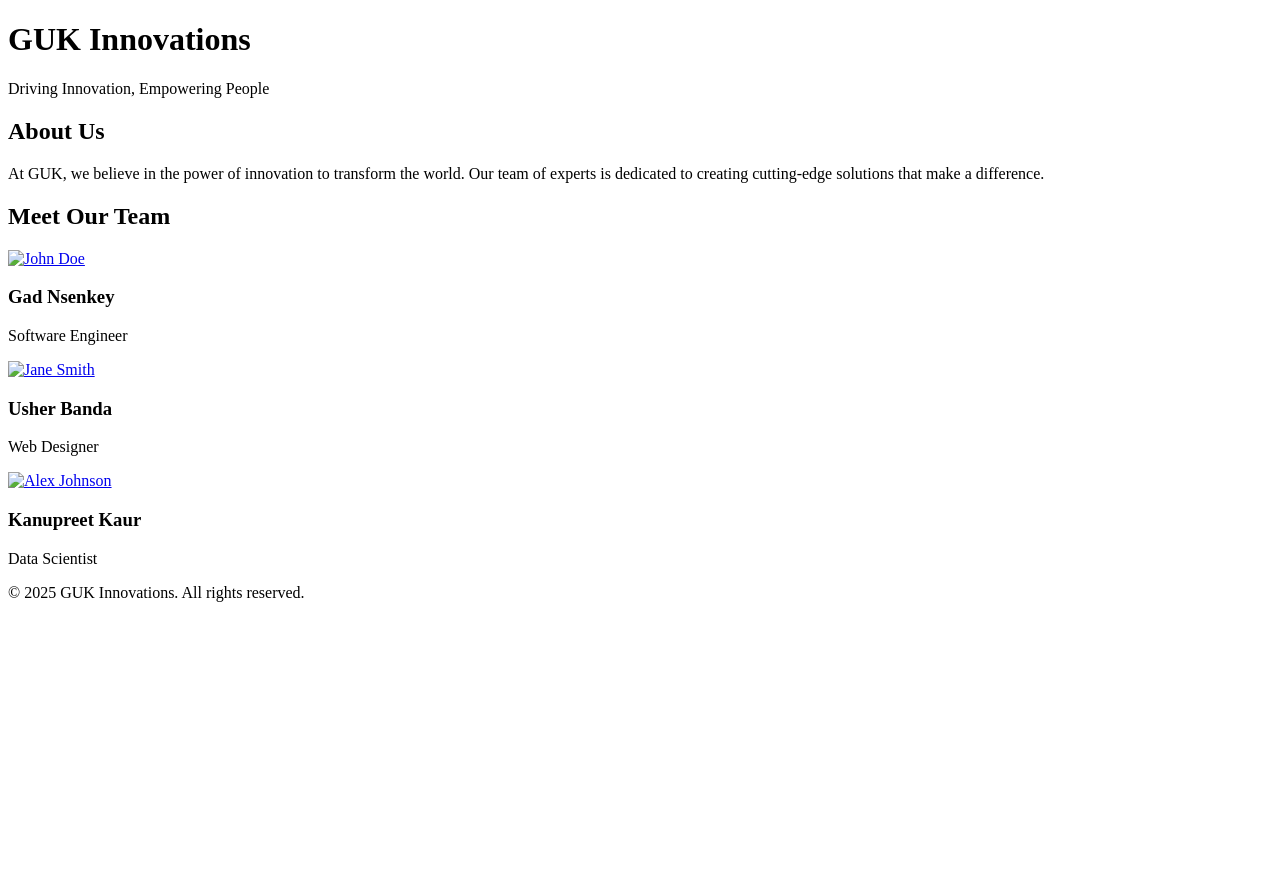
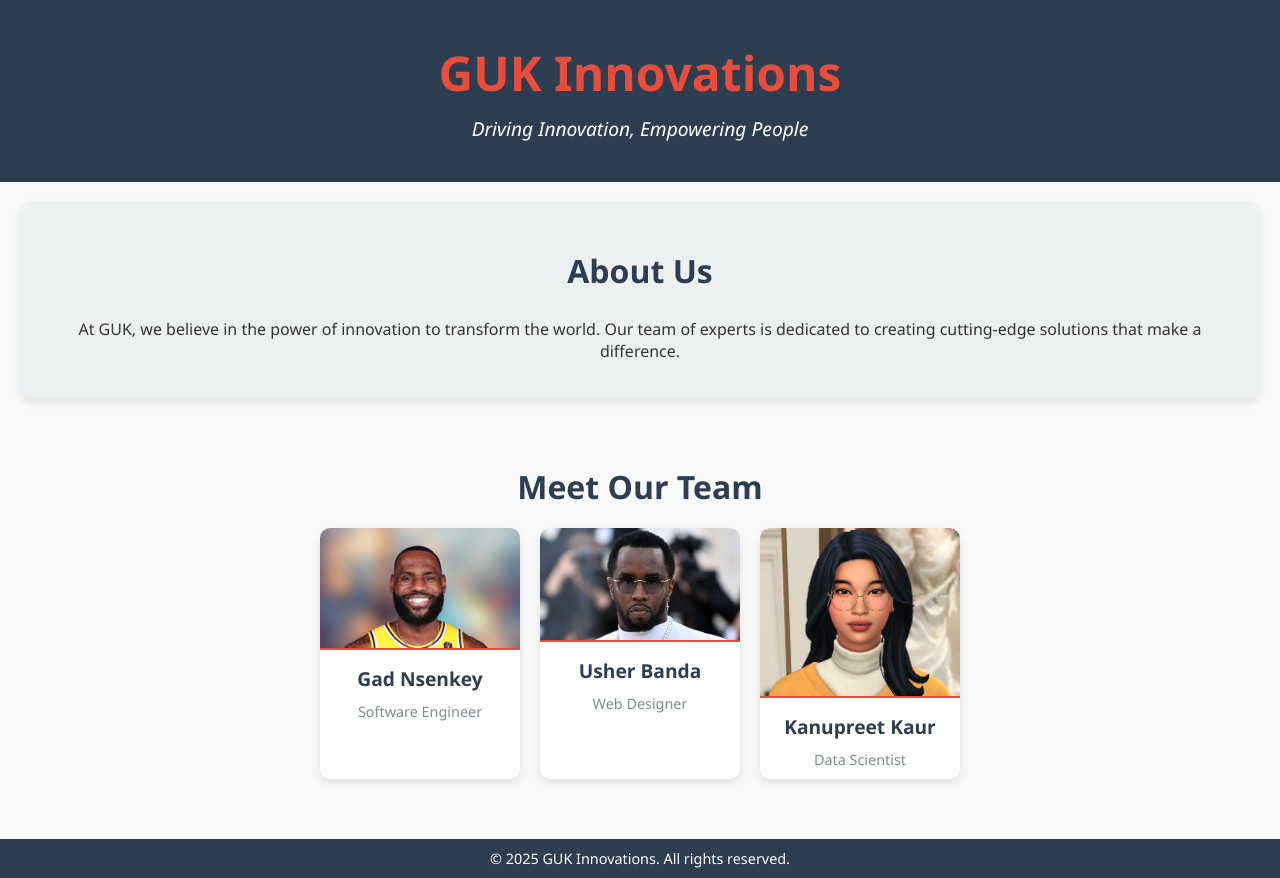
Before and after one commit to gad405/Front-End-Web-Development-Project, a plain HTML site: page index.html in a window 1280 px wide. Before the commit the page ends 800 px from the top, so only its background shows below. Drawn offline with Linux system fonts and the light colour scheme.

Commit message:
Initialize project with basic structure and worker profiles

```diff
--- a/index.html
+++ b/index.html
@@ -23,7 +23,7 @@
             <div class="worker-gallery">
                 <div class="worker-card">
                     <a href="worker1.html">
-                        <img src="worker1.png" alt="John Doe">
+                        <img src="worker1.png" alt="Gad Nsenkey">
                     </a>
                     <h3>Gad Nsenkey</h3>
                     <p>Software Engineer</p>
@@ -31,7 +31,7 @@
 
                 <div class="worker-card">
                     <a href="worker2.html">
-                        <img src="worker2.png" alt="Jane Smith">
+                        <img src="worker2.png" alt="Usher Banda">
                     </a>
                     <h3>Usher Banda</h3>
                     <p>Web Designer</p>
@@ -39,7 +39,7 @@
 
                 <div class="worker-card">
                     <a href="worker3.html">
-                        <img src="worker3.png" alt="Alex Johnson">
+                        <img src="worker3.png" alt="Kanupreet Kaur">
                     </a>
                     <h3>Kanupreet Kaur</h3>
                     <p>Data Scientist</p>
--- a/styles.css
+++ b/styles.css
@@ -0,0 +1,102 @@
+body {
+    font-family: 'Segoe UI', Tahoma, Geneva, Verdana, sans-serif;
+    margin: 0;
+    padding: 0;
+    background-color: #f9f9f9;
+    color: #333;
+}
+
+header {
+    background-color: #2c3e50;
+    color: white;
+    padding: 40px 0;
+    text-align: center;
+}
+
+#company-name {
+    font-size: 3em;
+    margin: 0;
+    color: #e74c3c;
+}
+
+.tagline {
+    font-size: 1.2em;
+    font-style: italic;
+    margin: 10px 0 0;
+}
+
+.about-us {
+    padding: 20px;
+    text-align: center;
+    background-color: #ecf0f1;
+    margin: 20px;
+    border-radius: 10px;
+    box-shadow: 0 4px 8px rgba(0, 0, 0, 0.1);
+}
+
+.about-us h2 {
+    font-size: 2em;
+    color: #2c3e50;
+}
+
+.team {
+    padding: 20px;
+    text-align: center;
+}
+
+.team h2 {
+    font-size: 2em;
+    color: #2c3e50;
+    margin-bottom: 20px;
+}
+
+.worker-gallery {
+    display: flex;
+    justify-content: center;
+    gap: 20px;
+    flex-wrap: wrap;
+}
+
+.worker-card {
+    background-color: white;
+    border-radius: 10px;
+    box-shadow: 0 4px 8px rgba(0, 0, 0, 0.1);
+    overflow: hidden;
+    width: 200px;
+    transition: transform 0.3s ease;
+}
+
+.worker-card:hover {
+    transform: translateY(-10px);
+}
+
+.worker-card img {
+    width: 100%;
+    height: auto;
+    border-bottom: 2px solid #e74c3c;
+}
+
+.worker-card h3 {
+    font-size: 1.2em;
+    margin: 10px 0;
+    color: #2c3e50;
+}
+
+.worker-card p {
+    font-size: 0.9em;
+    color: #7f8c8d;
+    margin: 0 0 10px;
+}
+
+footer {
+    background-color: #2c3e50;
+    color: white;
+    text-align: center;
+    padding: 10px 0;
+    margin-top: 40px;
+}
+
+footer p {
+    margin: 0;
+    font-size: 0.9em;
+}
```
Also changed, not shown: worker1.html (deleted), worker1.png (added), worker2.png (added), worker3.png (added).
